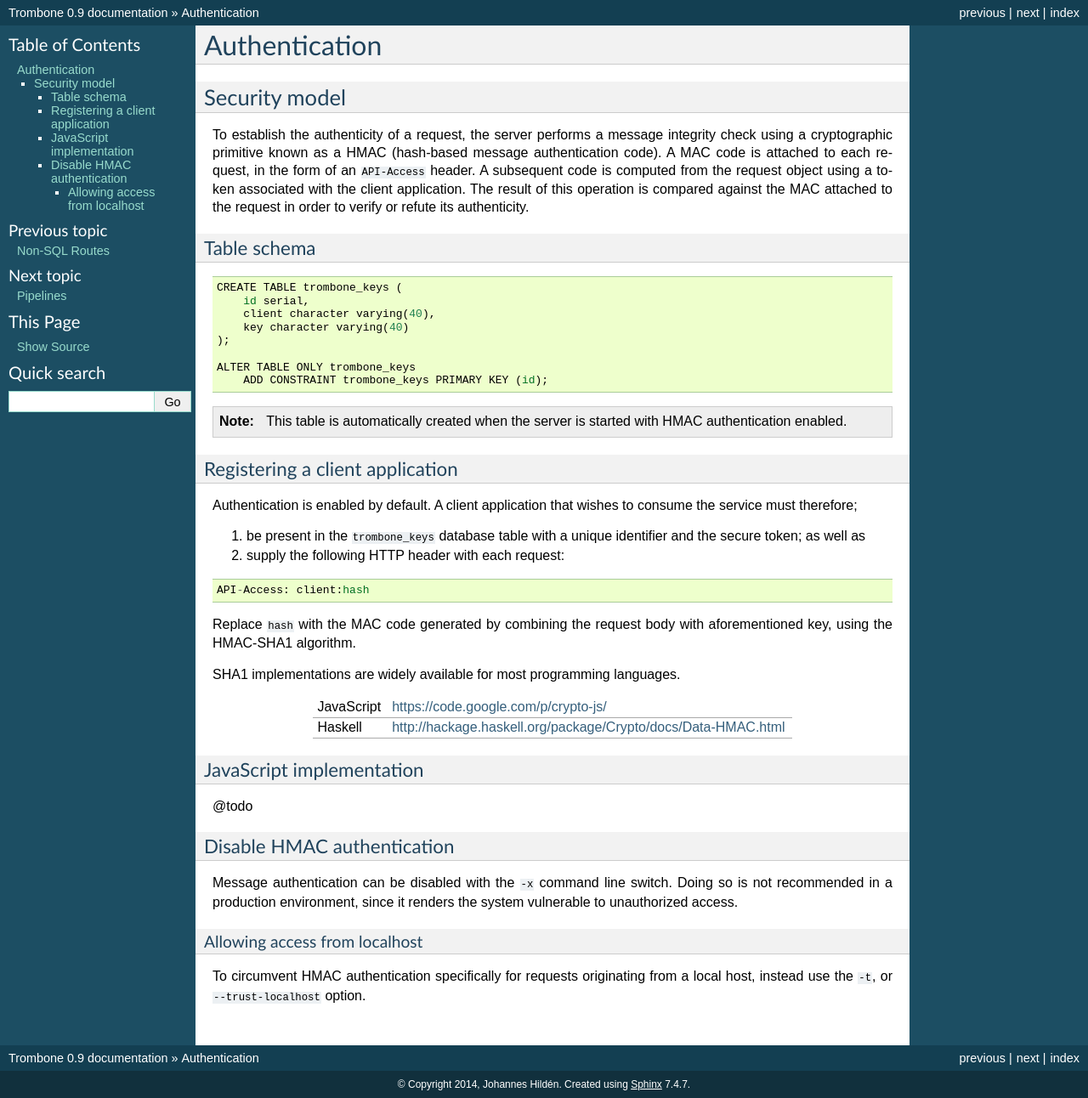
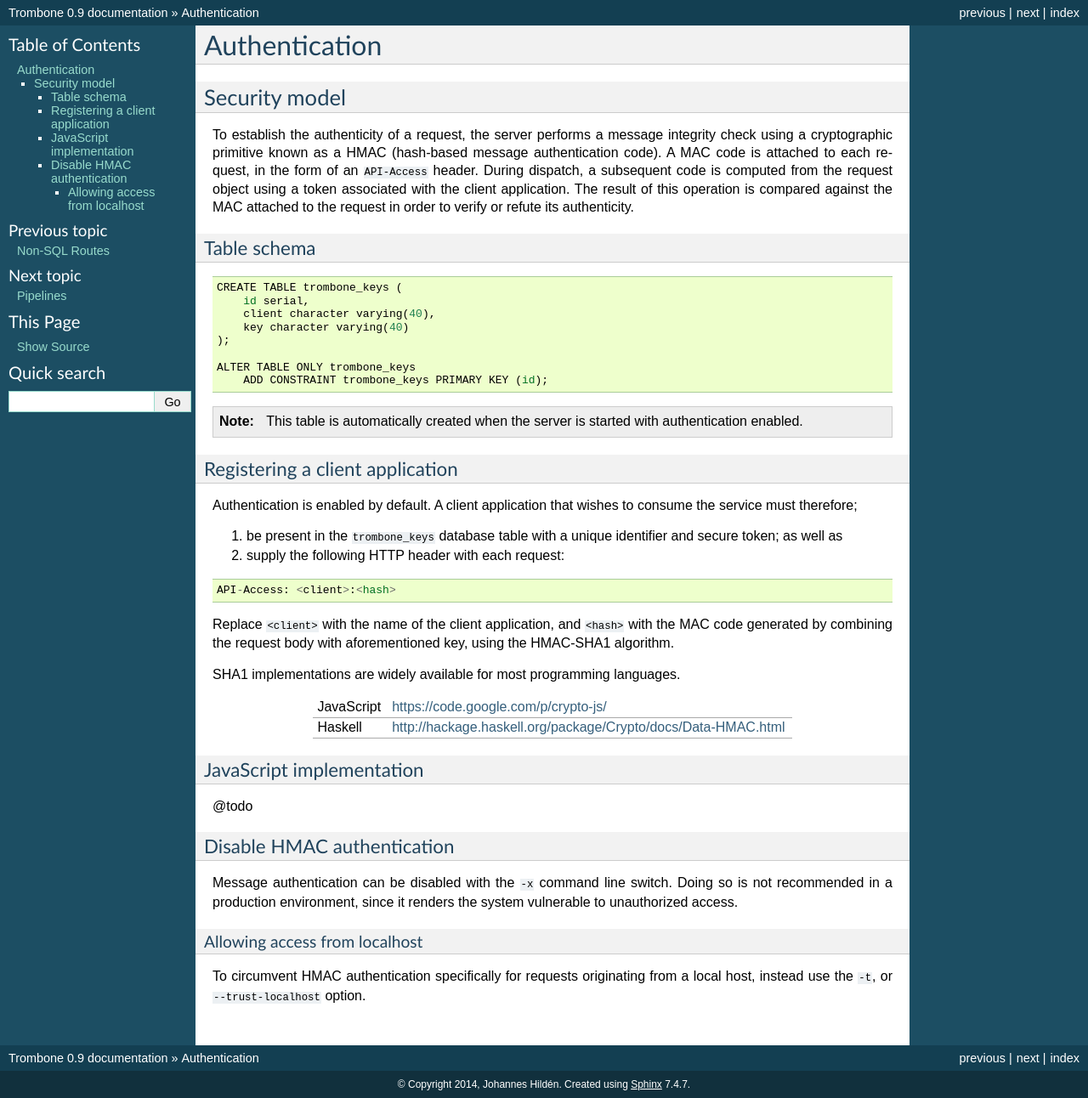
Before and after one commit to laserpants/trombone, a Sphinx documentation site: the page built from docs/authentication.rst, in a window 1280 px wide. Shown: the whole page at 85% size. Built offline with Sphinx 7.4.7, drawn with Linux system fonts in a browser that asks for light colours.

Commit message:
Docs are docs.

```diff
--- a/docs/authentication.rst
+++ b/docs/authentication.rst
@@ -4,7 +4,7 @@ Authentication
 Security model
 --------------
 
-To establish the authenticity of a request, the server performs a message integrity check using a cryptographic primitive known as a HMAC (hash-based message authentication code). A MAC code is attached to each request, in the form of an ``API-Access`` header. A subsequent code is computed from the request object using a token associated with the client application. The result of this operation is compared against the MAC attached to the request in order to verify or refute its authenticity.
+To establish the authenticity of a request, the server performs a message integrity check using a cryptographic primitive known as a HMAC (hash-based message authentication code). A MAC code is attached to each request, in the form of an ``API-Access`` header. During dispatch, a subsequent code is computed from the request object using a token associated with the client application. The result of this operation is compared against the MAC attached to the request in order to verify or refute its authenticity.
 
 Table schema
 ************
@@ -21,21 +21,21 @@ Table schema
         ADD CONSTRAINT trombone_keys PRIMARY KEY (id);
 
 .. NOTE::
-   This table is automatically created when the server is started with HMAC authentication enabled.
+   This table is automatically created when the server is started with authentication enabled.
 
 Registering a client application
 ********************************
 
 Authentication is enabled by default. A client application that wishes to consume the service must therefore;
 
-1. be present in the ``trombone_keys`` database table with a unique identifier and the secure token; as well as
+1. be present in the ``trombone_keys`` database table with a unique identifier and secure token; as well as
 2. supply the following HTTP header with each request:
 
 ::
 
-    API-Access: client:hash
+    API-Access: <client>:<hash>
 
-Replace ``hash`` with the MAC code generated by combining the request body with aforementioned key, using the HMAC-SHA1 algorithm.
+Replace ``<client>`` with the name of the client application, and ``<hash>`` with the MAC code generated by combining the request body with aforementioned key, using the HMAC-SHA1 algorithm.
 
 SHA1 implementations are widely available for most programming languages.
 
```
